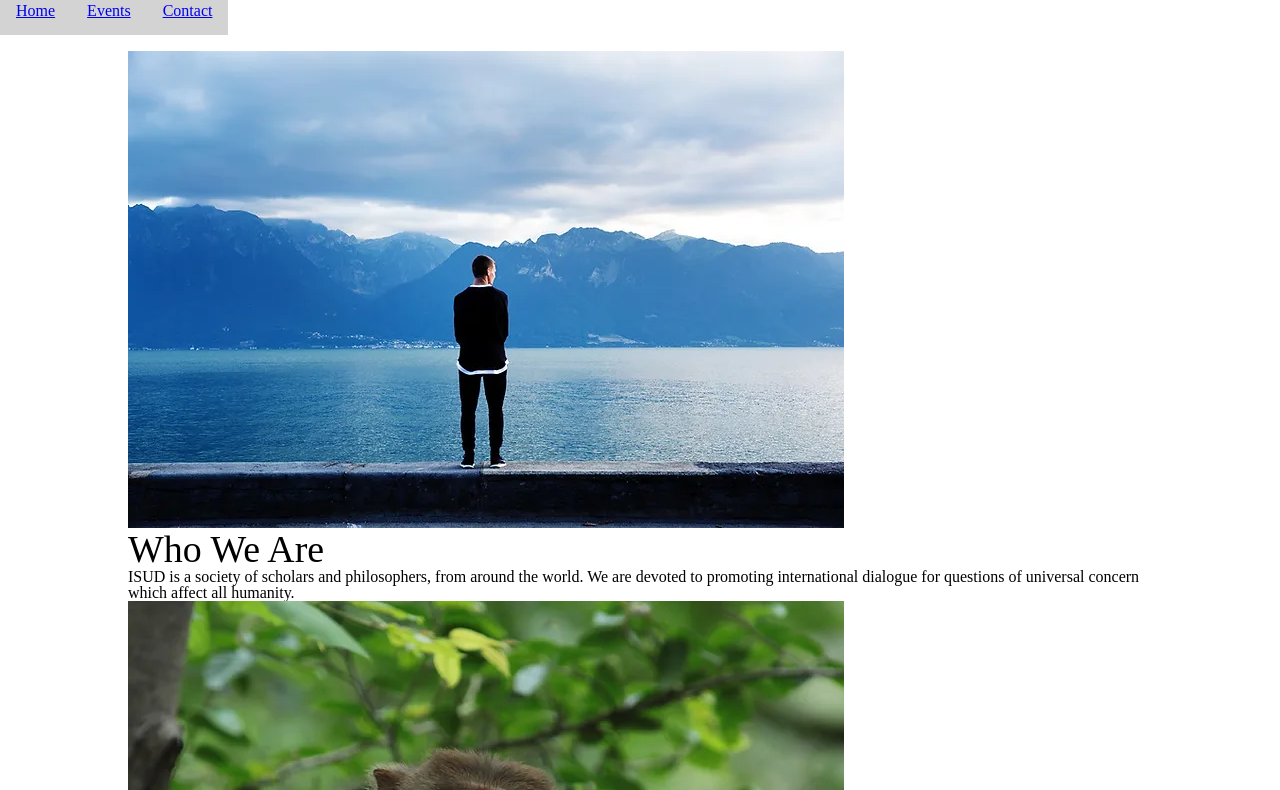
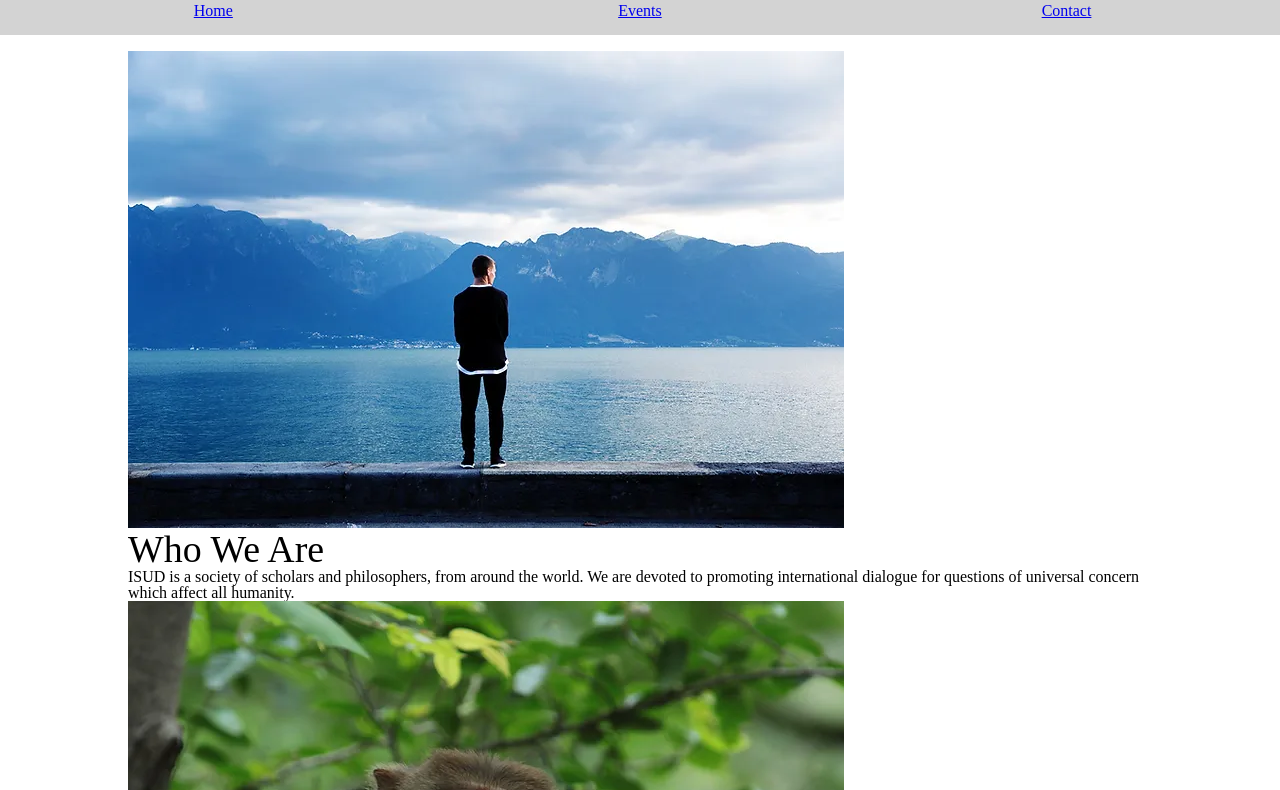
Before and after one commit to ITMD362-lab5-group/Project2, a plain HTML site: page index.html in a window 1280 px wide. Shown: the part 199-989 px from the top of the page. Drawn offline with Linux system fonts and the light colour scheme.

Commit message:
Give nav width of 100%. Give '.nav-list li' width of 33.33%

```diff
--- a/css/style.css
+++ b/css/style.css
@@ -19,15 +19,15 @@ h2 {
 
 nav {
     position: absolute;
+    width: 100%;
 }
 
 .nav-list {
-
 }
 
 .nav-list li {
     float: left;
-    width: auto;
+    width: 33.33%;
     list-style-type: none;
 }
 
```
